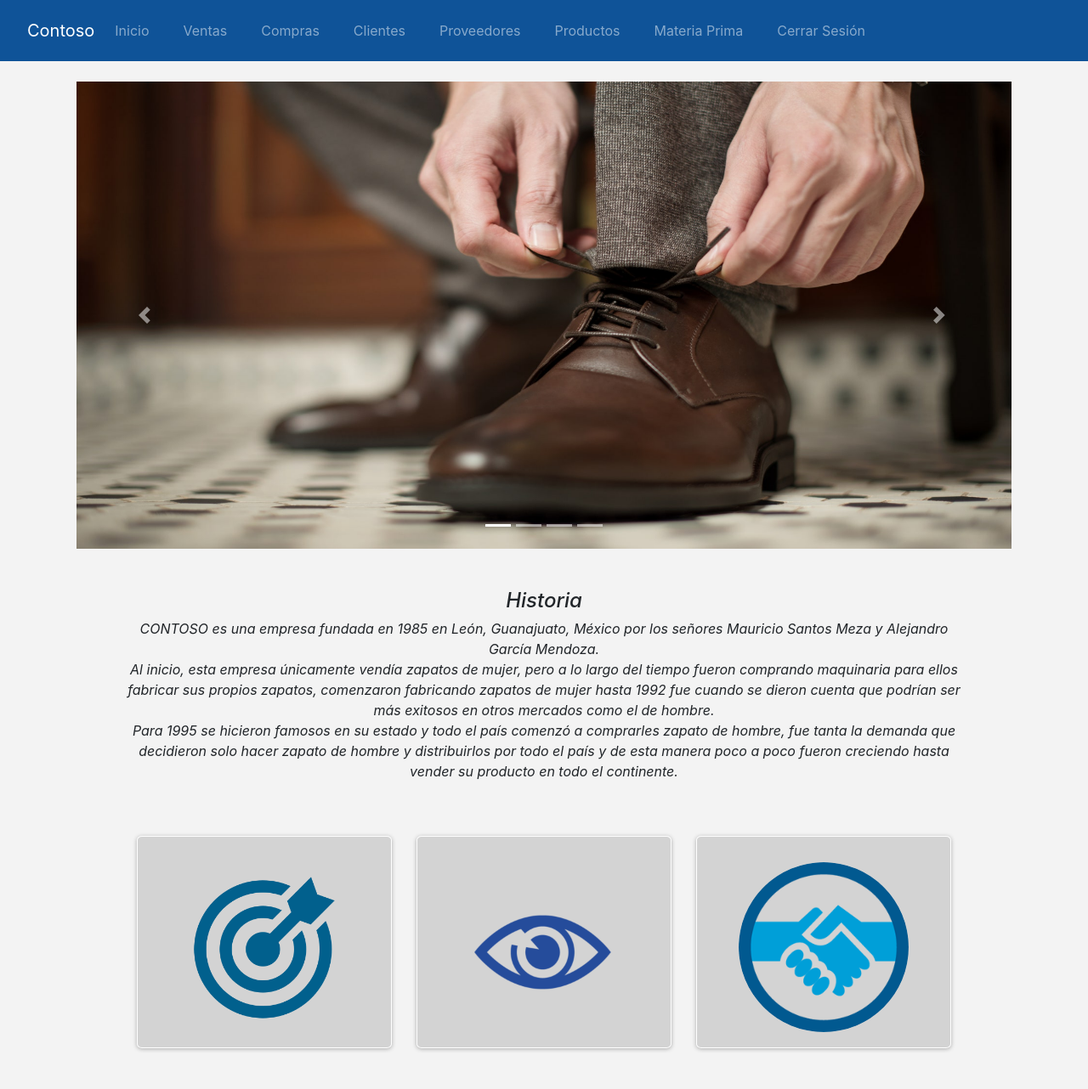
After one commit to JonathanMF2020/proyecto8, a Flask app: page / in a window 1280 px wide. The commit adds this page. Shown: the whole page at 85% size. Run offline with Flask 2, Linux system fonts and the light colour scheme; some libraries are stand-ins or nearby versions.

Commit message:
Index con imagenes

```diff
--- a/project/__init__.py
+++ b/project/__init__.py
@@ -12,7 +12,7 @@ def create_app():
 
     app.config['SQLALCHEMY_TRACK_MODIFICATIONS'] = False
     app.config['SECRET_KEY'] = os.urandom(24)
-    app.config['SQLALCHEMY_DATABASE_URI'] = 'mysql://root:root@localhost/proyecto8'
+    app.config['SQLALCHEMY_DATABASE_URI'] = 'mysql://proyecto:yQ2R$p@A6pTL@localhost/proyecto8'
     app.logger.debug("Conecto a la base de datos")
     app.config['SECURITY_PASSWORD_SALT'] = 'thissecretssalt'
 
--- a/project/static/css/style.css
+++ b/project/static/css/style.css
@@ -42,3 +42,51 @@
     border-top-right-radius: 0%;
     border-bottom-right-radius: 0%;
 }
+
+.card{
+    height: 250px;
+    width: 300px;
+    overflow: hidden;
+    margin: auto;
+    padding: 10px 30px;
+    border-radius: 2%;
+    border: 1px solid #fff;
+    transition: all .4s ease-in-out;
+    box-shadow: 0px 1px 5px 0px rgba(0,0,0,0.3);
+    text-align: center;
+    background: lightgray;
+
+}
+
+.card:hover{
+    height: 400px;
+    width: 300px;
+    border-radius: 5px;
+    box-shadow: 0px 2px 10px rgba(0,0,0,0.5);
+}
+
+.card-encabezado img{
+    position: relative;
+    border-radius: 50%;
+    display: block;
+    height: 200px;
+    width: 200px;
+    object-fit: cover;
+    margin: 20px auto;
+    transition: all 0.3s ease;
+}
+
+.desplazar{
+    opacity: 0;
+    transition: all 0.5s ease;
+    transform: translateY(-45px);
+}
+
+.card:hover .desplazar{
+    transform: translateY(0px);
+    opacity: 1;
+}
+
+.desplazar:nth-child(2){
+    margin: 15px 0;
+}
--- /dev/null
+++ b/project/templates/index.html
@@ -0,0 +1,101 @@
+{% extends "master.html" %}
+
+{% block content %}
+<div class="row col-12 justify-content-center p-0 m-0">
+    <div class="row col-12 justify-content-center p-0 m-0">
+        <div id="demo" class="carousel slide" data-ride="carousel">
+
+            <ul class="carousel-indicators">
+                <li data-target="#demo" data-slide-to="0" class="active"></li>
+                <li data-target="#demo" data-slide-to="1"></li>
+                <li data-target="#demo" data-slide-to="2"></li>
+                <li data-target="#demo" data-slide-to="3"></li>
+            </ul>
+
+            <div class="carousel-inner">
+                <div class="carousel-item active">
+                    <img src="/static/img/5.jpg" alt="Zapato elegante" width="1100" height="550">
+                </div>
+                <div class="carousel-item">
+                    <img src="/static/img/7.jpg" alt="Zapato varios" width="1100" height="550">
+                </div>
+                <div class="carousel-item">
+                    <img src="/static/img/11.jpg" alt="Zapatos elegantes" width="1100" height="550">
+                </div>
+                <div class="carousel-item">
+                    <img src="/static/img/9.jpg" alt="Zapatos elegantes" width="1100" height="550">
+                </div>
+            </div>
+
+            <a class="carousel-control-prev" href="#demo" data-slide="prev">
+                <span class="carousel-control-prev-icon"></span>
+            </a>
+            <a class="carousel-control-next" href="#demo" data-slide="next">
+                <span class="carousel-control-next-icon"></span>
+            </a>
+        </div>
+    </div>
+</div>
+<br>
+<br>
+<div class="row col-12 justify-content-center p-0 m-0">
+    <div class="row col-10 justify-content-center p-0 m-0">
+        <cite class="cite text-center">
+            <h4>Historia</h4>
+            <p>CONTOSO es una empresa fundada en 1985 en León, Guanajuato, México por los señores Mauricio Santos Meza y Alejandro García Mendoza.<br>
+                    Al inicio, esta empresa únicamente vendía zapatos de mujer, pero a lo largo del tiempo fueron comprando maquinaria
+                    para ellos fabricar sus propios zapatos, comenzaron fabricando zapatos de mujer hasta 1992 fue cuando se dieron cuenta
+                    que podrían ser más exitosos en otros mercados como el de hombre.<br>
+                    Para 1995 se hicieron famosos en su estado y todo el país comenzó a comprarles zapato de hombre, fue tanta la demanda que decidieron solo hacer zapato de hombre y distribuirlos por todo el país
+                    y de esta manera poco a poco fueron creciendo hasta vender su producto en todo el continente.</p>
+            <!--<footer class="blockquote-footer">From WWF's website</footer>-->
+        </cite>
+    </div>
+</div>
+<br>
+<br>
+
+<div class="row col-12 justify-content-center p-0 m-0">
+    <div class="row col-10 justify-content-center p-0 m-0">
+        <div class="row col-4 justify-content-center p-0 m-0">
+            <div class="card" style="width:300px">
+                <div class="card-encabezado">
+                    <img  src="/static/img/mision1.png" alt="Card image">
+                </div>
+                <div class="card-contenido">
+                    <h4 class="card-title desplazar">Misión</h4>
+                    <p class="card-text desplazar">Nuestra misión es llevar zapatos casuales e innovadores a nuestros proveedores.</p>
+                </div>
+            </div>
+        </div>
+        <div class="row col-4 justify-content-center p-0 m-0">
+            <div class="card" style="width:300px">
+                <div class="card-encabezado">
+                    <img  src="/static/img/vision2.png" alt="Card image">
+                </div>
+                <div class="card-contenido">
+                    <h4 class="card-title desplazar">Visión</h4>
+                    <p class="card-text desplazar">Nuestra visión es fabricar zapatos de alta calidad con autenticidad e innovación.</p>
+                </div>
+            </div>
+        </div>
+        <div class="row col-4 justify-content-center p-0 m-0">
+            <div class="card" style="width:300px">
+                <div class="card-encabezado">
+                    <img  src="/static/img/valores.png" alt="Card image">
+                </div>
+                <div class="card-contenido">
+                    <h4 class="card-title desplazar">Valores</h4>
+                    <p class="card-text desplazar">
+                        Responsabilidad<br>
+                        Integridad <br>
+                        Colaboración<br>
+                        Innovación<br>
+                    </p>
+                </div>
+            </div>
+        </div>
+    </div>
+</div>
+
+{% endblock %}
--- a/project/templates/master.html
+++ b/project/templates/master.html
@@ -14,7 +14,7 @@
         <script src="//cdn.jsdelivr.net/npm/sweetalert2@10"></script>
         <title>Costoso</title>
     </head>
-    <nav class="navbar navbar-expand-lg navbar-dark fixed-top p-3" style="background-color: #2F8BC4;">
+    <nav class="navbar navbar-expand-lg navbar-dark fixed-top p-3" style="background-color: #0f5398;">
         <button class="navbar-toggler" type="button" data-toggle="collapse" data-target="#navbar_toggler" aria-controls="navbar_toggler" aria-expanded="false" aria-label="Toggle navigation">
             <span class="navbar-toggler-icon"></span>
         </button>
```
Also changed, not shown: project/static/img/1.jpg (added), project/static/img/10.jpg (added), project/static/img/11.jpg (added), project/static/img/3.jpg (added), project/static/img/5.jpg (added), project/static/img/6.jpg (added), project/static/img/7.jpg (added), project/static/img/8.jpg (added), project/static/img/9.jpg (added), project/static/img/mision1.png (added), project/static/img/valores.png (added), project/static/img/vision2.png (added).
